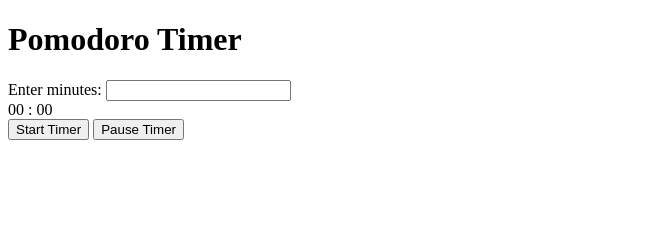
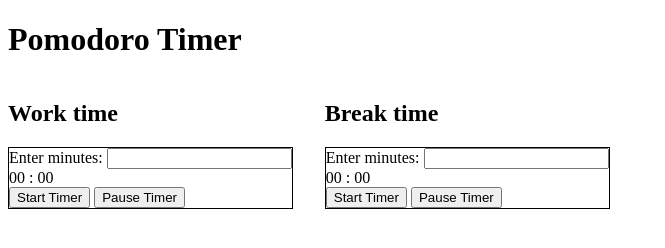
Before and after one commit to kmitova/pomodoro-timer, a plain HTML site: page index.html in a window 1280 px wide. Shown: the whole page, without its empty margins (0-665 px from the left). Drawn offline with Linux system fonts and the light colour scheme.

Commit message:
work on html

```diff
--- a/index.html
+++ b/index.html
@@ -14,19 +14,53 @@
   <body>
     <h1>Pomodoro Timer</h1>
     <main class="container">
+      <div class="work-container">
+        <h2>Work time</h2>
+        <div class="work-timer">
           <div class="set-time">
             <label for="time">Enter minutes:</label>
             <input type="number" id="inputMinutes" />
           </div>
           <div class="timer">
             <div class="spans">
-          <span class="minutes">00</span>
+              <span class="minutes" id="work-minutes">00</span>
               <span class="divider">:</span>
-          <span class="seconds">00</span>
+              <span class="seconds" id="work-seconds">00</span>
             </div>
             <div class="buttons">
-          <button class="button-start-timer">Start Timer</button>
-          <button class="button-pause-timer">Pause Timer</button>
+              <button class="button-start-timer" id="start-work-btn">
+                Start Timer
+              </button>
+              <button class="button-pause-timer" id="pause-work-btn">
+                Pause Timer
+              </button>
+            </div>
+          </div>
+        </div>
+      </div>
+
+      <div class="break-container">
+        <h2>Break time</h2>
+        <div class="break-timer">
+          <div class="set-time">
+            <label for="time">Enter minutes:</label>
+            <input type="number" id="inputMinutesBreak" />
+          </div>
+          <div class="timer">
+            <div class="spans">
+              <span class="minutes" id="minutes-break">00</span>
+              <span class="divider">:</span>
+              <span class="seconds" id="seconds-break">00</span>
+            </div>
+            <div class="buttons">
+              <button class="button-start-timer" id="start-break-btn">
+                Start Timer
+              </button>
+              <button class="button-pause-timer" id="pause-break-btn">
+                Pause Timer
+              </button>
+            </div>
+          </div>
         </div>
       </div>
     </main>
--- a/styles/style.css
+++ b/styles/style.css
@@ -0,0 +1,9 @@
+main {
+  display: flex;
+  flex-direction: row;
+  gap: 2em;
+}
+
+.work-timer, .break-timer {
+  border: 1px solid black
+}
```
Lines whose indentation alone changed are shown as unchanged.
